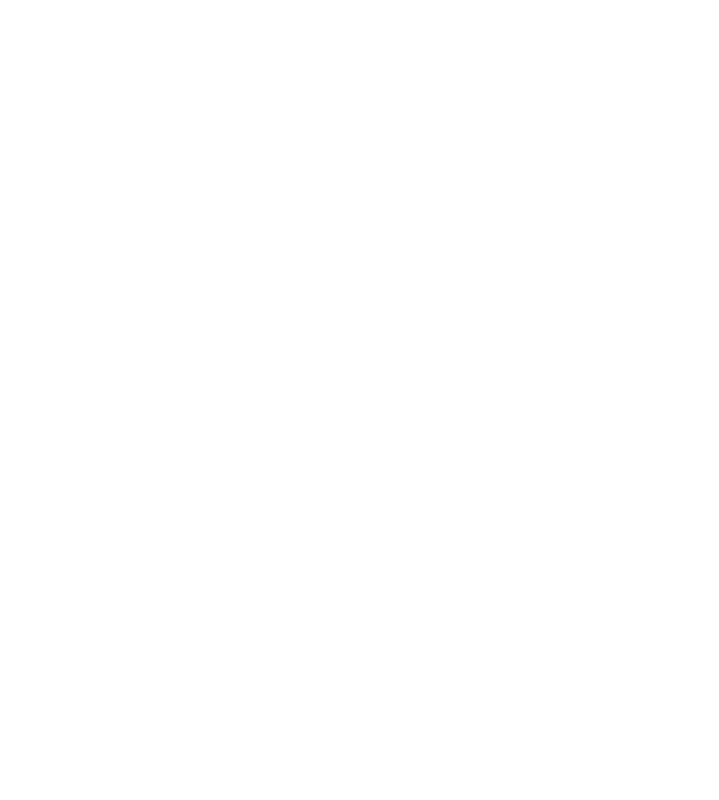
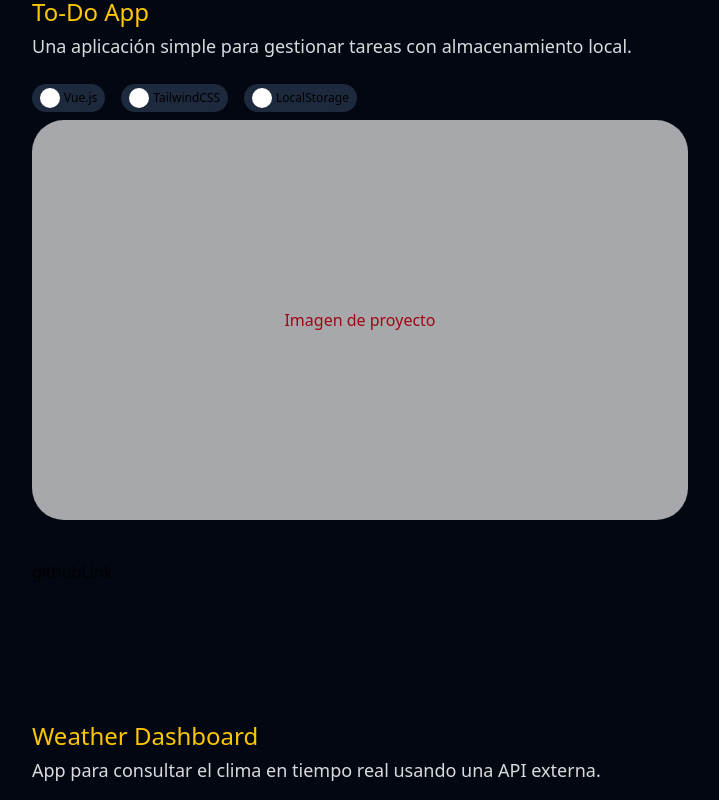
Before and after one commit to agusOlivieri/Portfolio, a Vue app: page / in a window 1280 px wide. Shown: the part 900-1700 px from the top of the page, without its empty margins (280-999 px from the left). Before the commit the page ends 800 px from the top, so only its background shows below. Built offline with nearby package versions, Linux system fonts and the light colour scheme; a web font is replaced by a local one.

Commit message:
projects section

```diff
--- a/src/App.vue
+++ b/src/App.vue
@@ -7,19 +7,21 @@
 
 <template>
     <div
-      class="absolute top-0 bottom-0 z-[-2] min-h-screen w-full bg-gray-50 dark:bg-gray-950
+      class="absolute top-0 z-[-2] min-h-screen w-full bg-gray-50 dark:bg-gray-950
       bg-[radial-gradient(ellipse_80%_80%_at_50%_-20%,rgba(217,216,255,0.5),rgba(255,255,255,0.9))]
       dark:bg-[radial-gradient(ellipse_80%_80%_at_50%_-28%,rgba(120,119,198,0.3),rgba(255,255,255,0))]"
     ></div>
 
     <PortfolioHeader />
+
     <main>
       <SectionContainer clases="h-screen flex flex-col justify-center items-start gap-5" id="welcome-section">
         <Welcome />
       </SectionContainer>
-
-      <SectionContainer>
-        <Projects />
-      </SectionContainer>
+      <div class="bg-gray-950">
+        <SectionContainer class="" id="projects-section">
+          <Projects />
+        </SectionContainer>
+      </div>
     </main>
 </template>
--- /dev/null
+++ b/src/components/Project.vue
@@ -0,0 +1,41 @@
+<script setup>
+
+defineProps({
+    title: {
+        type: String
+    },
+    description: {
+        type: String
+    },
+    technologies: {
+        type: Array
+    },
+    githubLink: {
+        type: String
+    }
+})
+
+</script>
+
+<template>
+    <div class="rounded-2xl p-6 mb-22 flex flex-col">
+        <h3 class="text-2xl text-yellow-400 mb-1 font-medium">{{ title }}</h3>
+        <p class="text-lg mb-6 font-medium text-white/85">{{ description }}</p>
+
+        <ul class="flex gap-x-4 mb-2">
+            <li v-for="tech in technologies">
+                <span class="flex gap-x-1 rounded-full text-xs flex-wrap items-center bg-slate-800 px-2 py-1">
+                    <div class="size-5 rounded-full bg-white"></div>
+                    {{ tech }}
+                </span>
+            </li>
+        </ul>
+
+        <div class="mb-10 h-[400px] text-red-800 bg-white/65 rounded-4xl text-center flex justify-center items-center">Imagen de proyecto</div>
+
+        <a :href="githubLink" target="_blank" rel="noopener noreferrer">
+            <i></i>
+            githubLink
+        </a>
+    </div>
+</template>
--- a/src/components/Projects.vue
+++ b/src/components/Projects.vue
@@ -1,8 +1,34 @@
 <script setup>
+import Project from '@/components/Project.vue';
 
+const projects = [
+  {
+    title: "To-Do App",
+    description: "Una aplicación simple para gestionar tareas con almacenamiento local.",
+    technologies: ["Vue.js", "TailwindCSS", "LocalStorage"],
+    github: "https://github.com/tuusuario/todo-app"
+  },
+  {
+    title: "Weather Dashboard",
+    description: "App para consultar el clima en tiempo real usando una API externa.",
+    technologies: ["Vue 3", "Axios", "OpenWeather API"],
+    github: "https://github.com/tuusuario/weather-dashboard"
+  },
+  {
+    title: "E-commerce Layout",
+    description: "Diseño responsivo para una tienda online, con carrito funcional.",
+    technologies: ["Vue.js", "Pinia", "TailwindCSS"],
+    github: "https://github.com/tuusuario/ecommerce-layout"
+  }
+];
 </script>
 
 <template>
-
-
+    <h2 class="text-2xl lg:text-4xl mb-8 text-gray-100 font-semibold">Projects</h2>
+    <Project v-for="(project, index) in projects" :key="index"
+        :title="project.title"
+        :description="project.description"
+        :technologies="project.technologies"
+        :githubLink="project.githubLink"
+    />
 </template>
--- a/src/components/SectionContainer.vue
+++ b/src/components/SectionContainer.vue
@@ -13,7 +13,7 @@
 </script>
 
 <template>
-    <section :id="id" :class="`${clases} w-full px-24 mx-auto container lg:max-w-5xl md:max-w-2xl`">
+    <section :id="id" :class="`${clases} w-full px-24 mx-auto container lg:max-w-4xl md:max-w-2xl`">
         <slot></slot>
     </section>
 </template>
```
